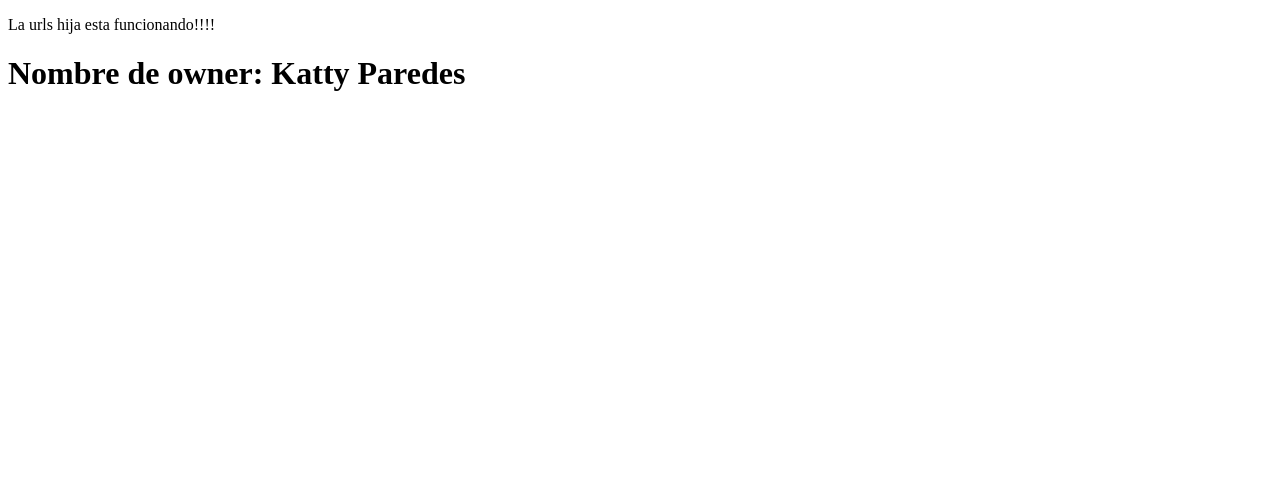
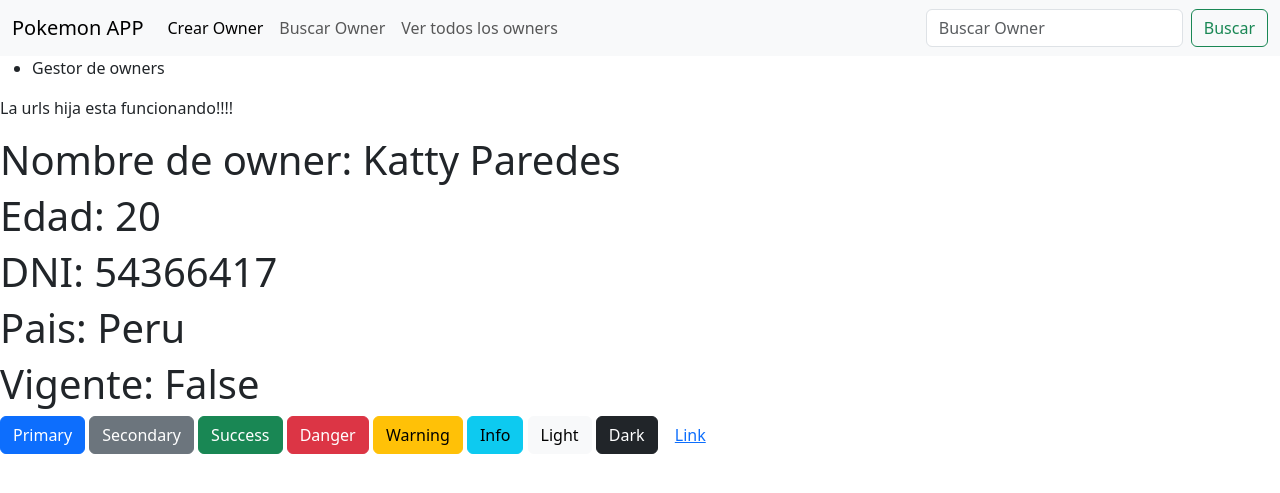
Before and after one commit to Luis76453/pokemon-lat, a Django app: page /owner/owner_list/ in a window 1280 px wide. Shown: the top 493 px of the page. Run offline with Django 4.2, Linux system fonts and the light colour scheme.

Commit message:
modificacion de bootstrap

```diff
--- /dev/null
+++ b/owner/templates/base_generic.html
@@ -0,0 +1,46 @@
+<!DOCTYPE html>
+<html lang="en">
+<head>
+    <meta charset="UTF-8">
+    {% block title %}    <title>Pokemon APP</title>  {% endblock %}
+    <link href="https://cdn.jsdelivr.net/npm/bootstrap@5.3.2/dist/css/bootstrap.min.css" rel="stylesheet" integrity="sha384-T3c6CoIi6uLrA9TneNEoa7RxnatzjcDSCmG1MXxSR1GAsXEV/Dwwykc2MPK8M2HN" crossorigin="anonymous">
+    <script src="https://cdn.jsdelivr.net/npm/bootstrap@5.3.2/dist/js/bootstrap.bundle.min.js" integrity="sha384-C6RzsynM9kWDrMNeT87bh95OGNyZPhcTNXj1NW7RuBCsyN/o0jlpcV8Qyq46cDfL" crossorigin="anonymous"></script>
+
+</head>
+<body>
+    <nav class="navbar navbar-expand-lg bg-body-tertiary">
+        <div class="container-fluid">
+            <a class="navbar-brand" href="#">Pokemon APP</a>
+            <button class="navbar-toggler" type="button" data-bs-toggle="collapse" data-bs-target="#navbarSupportedContent"
+                    aria-controls="navbarSupportedContent" aria-expanded="false" aria-label="Toggle navigation">
+                <span class="navbar-toggler-icon"></span>
+            </button>
+            <div class="collapse navbar-collapse" id="navbarSupportedContent">
+                <ul class="navbar-nav me-auto mb-2 mb-lg-0">
+                    <li class="nav-item">
+                        <a class="nav-link active" aria-current="page" href="#">Crear Owner</a>
+                    </li>
+                    <li class="nav-item">
+                        <a class="nav-link" href="#">Buscar Owner</a>
+                    </li>
+
+                    <li class="nav-item">
+                        <a class="nav-link" aria-disabled="true">Ver todos los owners</a>
+                    </li>
+                </ul>
+                <form class="d-flex" role="search">
+                    <input class="form-control me-2" type="search" placeholder="Buscar Owner" aria-label="Search">
+                    <button class="btn btn-outline-success" type="submit">Buscar</button>
+                </form>
+            </div>
+        </div>
+    </nav>
+
+    <ul>
+        <li>Gestor de owners</li>
+    </ul>
+    {% block content %}
+
+    {% endblock %}
+</body>
+</html>
--- a/owner/templates/owner_list.html
+++ b/owner/templates/owner_list.html
@@ -1,11 +1,20 @@
-<!DOCTYPE html>
-<html lang="en">
-<head>
-    <meta charset="UTF-8">
-    <title>Title</title>
-</head>
-<body>
-<p> La urls hija esta funcionando!!!!</p>
-<h1>Nombre de owner: {{ data.nombre }}</h1>
-</body>
-</html>
+{% extends "base_generic.html" %}
+{% block content %}
+    <p> La urls hija esta funcionando!!!!</p>
+    <h1>Nombre de owner: {{ data.nombre }}</h1>
+    <h1>Edad: {{ data.edad }}</h1>
+    <h1>DNI: {{ data.dni}}</h1>
+    <h1>Pais: {{ data.pais }}</h1>
+    <h1>Vigente: {{ data.vigente }}</h1>
+
+    <button type="button" class="btn btn-primary">Primary</button>
+    <button type="button" class="btn btn-secondary">Secondary</button>
+    <button type="button" class="btn btn-success">Success</button>
+    <button type="button" class="btn btn-danger">Danger</button>
+    <button type="button" class="btn btn-warning">Warning</button>
+    <button type="button" class="btn btn-info">Info</button>
+    <button type="button" class="btn btn-light">Light</button>
+    <button type="button" class="btn btn-dark">Dark</button>
+
+    <button type="button" class="btn btn-link">Link</button>
+{% endblock %}
```
